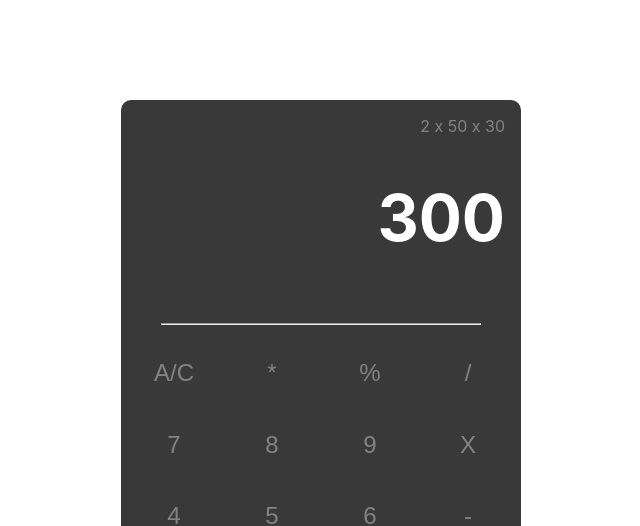
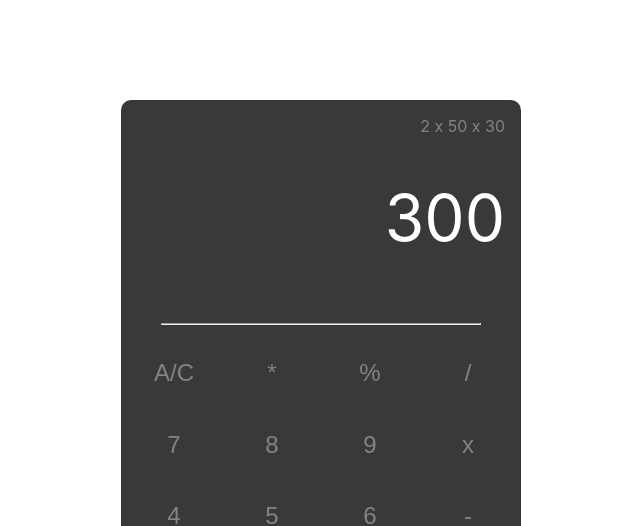
Before and after one commit to gerhynes/react-calculator, a React (Create React App) app: page / in a window 1280 px wide. Shown: the top 526 px of the page, without its empty margins (319-959 px from the left). Built offline with nearby package versions, Linux system fonts and the light colour scheme.

Commit message:
Refactor buttons

```diff
--- /dev/null
+++ b/src/components/Button/Button.js
@@ -0,0 +1,5 @@
+import React from "react";
+
+export default function Button(props) {
+  return <button className="btn">{props.value}</button>;
+}
--- a/src/components/Calculator/Calculator.css
+++ b/src/components/Calculator/Calculator.css
@@ -24,6 +24,7 @@
 
 .total {
   font-size: 4rem;
+  font-weight: 400;
 }
 
 hr {
--- a/src/components/Calculator/Calculator.js
+++ b/src/components/Calculator/Calculator.js
@@ -1,29 +1,30 @@
 import React, { Component } from "react";
+import Button from "../Button/Button";
 import "./Calculator.css";
 
 class Calculator extends Component {
   static defaultProps = {
     buttons: [
-      "A/C",
-      "*",
-      "%",
-      "/",
-      "7",
-      "8",
-      "9",
-      "X",
-      "4",
-      "5",
-      "6",
-      "-",
-      "1",
-      "2",
-      "3",
-      "+",
-      "00",
-      "0",
-      ".",
-      "="
+      { id: "clear", value: "A/C" },
+      { id: "*", value: "*" },
+      { id: "percentage", value: "%" },
+      { id: "divide", value: "/" },
+      { id: "seven", value: "7" },
+      { id: "eight", value: "8" },
+      { id: "nine", value: "9" },
+      { id: "multiply", value: "x" },
+      { id: "four", value: "4" },
+      { id: "five", value: "5" },
+      { id: "six", value: "6" },
+      { id: "subtract", value: "-" },
+      { id: "one", value: "1" },
+      { id: "two", value: "2" },
+      { id: "three", value: "3" },
+      { id: "add", value: "+" },
+      { id: "double-zero", value: "00" },
+      { id: "zero", value: "0" },
+      { id: "decimal", value: "." },
+      { id: "equals", value: "=" }
     ]
   };
   render() {
@@ -36,7 +37,12 @@ class Calculator extends Component {
         <hr></hr>
         <div className="buttons">
           {this.props.buttons.map(button => (
-            <button className="btn">{button}</button>
+            // <button className="btn">{button}</button>
+            <Button
+              key={button.id}
+              id={button.id}
+              value={button.value}
+            ></Button>
           ))}
         </div>
       </div>
```
Also changed, not shown: src/components/Button/Button.css (added).
